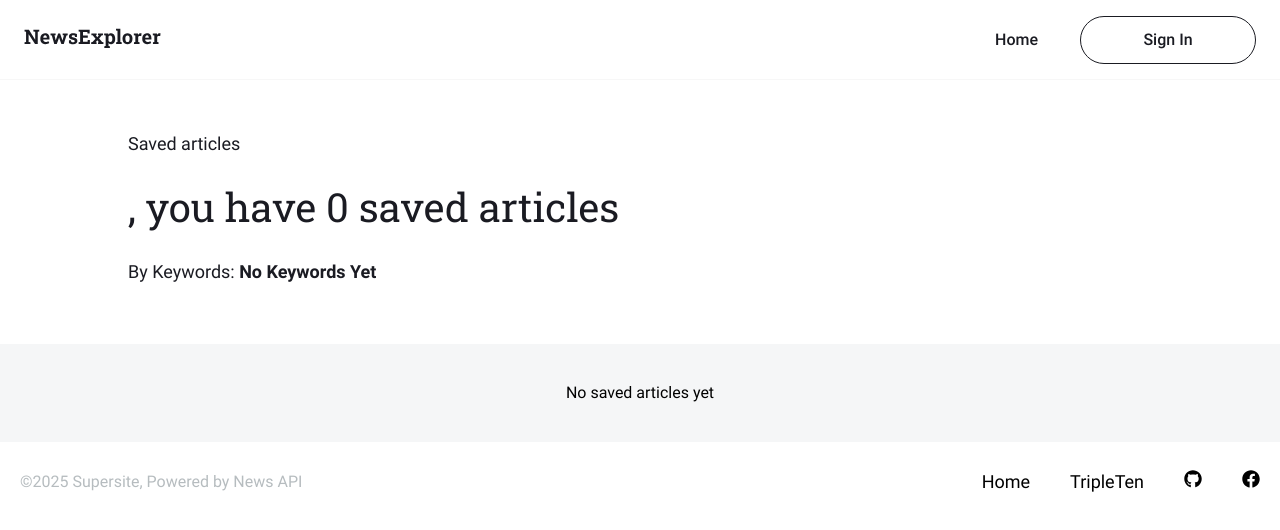
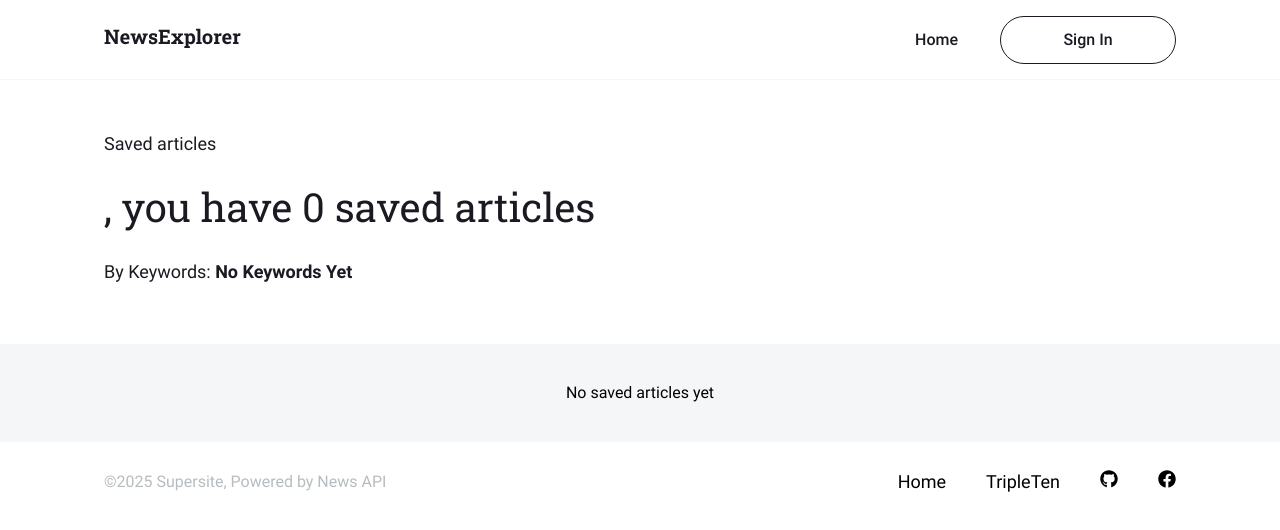
Before and after one commit to RobHatcher/se_final_react, a React (Vite) app: page /#/saved-news in a window 1280 px wide. Shown: the top 530 px of the page. Built offline with nearby package versions, Linux system fonts and the light colour scheme; sample sign-in values are in the browser's storage.

Commit message:
P16 Revisions R3

```diff
--- a/src/components/About/About.css
+++ b/src/components/About/About.css
@@ -1,10 +1,10 @@
 .about {
-  max-width: 1440px;
   min-height: 624px;
   display: flex;
+  justify-content: center;
   align-items: center;
   gap: 56px;
-  padding: 0 40px;
+  padding: 0 104px;
 }
 
 .about__content {
--- a/src/components/Footer/Footer.css
+++ b/src/components/Footer/Footer.css
@@ -1,9 +1,16 @@
+.footer-wrapper {
+  width: 100%;
+  background-color: #fff;
+}
+
 .footer {
+  max-width: 1440px;
+  margin: 0 auto;
   height: 80px;
   display: flex;
   justify-content: space-between;
   align-items: center;
-  padding: 10px 20px;
+  padding: 10px 104px;
 }
 
 .footer__text {
--- a/src/components/Footer/Footer.jsx
+++ b/src/components/Footer/Footer.jsx
@@ -8,7 +8,8 @@ function Footer() {
   const currentYear = new Date().getFullYear();
 
   return (
-    <footer className="footer">
+    <footer className="footer-wrapper">
+      <div className="footer">
         <div className="footer__copyright">
           <p className="footer__text">
             &copy;{currentYear} Supersite, Powered by News API
@@ -43,6 +44,7 @@ function Footer() {
             <FaFacebook />
           </a>
         </div>
+      </div>
     </footer>
   );
 }
--- a/src/components/Header/Header.css
+++ b/src/components/Header/Header.css
@@ -1,3 +1,7 @@
+.header-wrapper {
+  width: 100%;
+}
+
 .header {
   height: 80px;
   position: relative;
@@ -13,7 +17,7 @@
   width: 100%;
   height: 80px;
   margin: 0 auto;
-  padding: 16px 24px;
+  padding: 16px 104px;
   display: flex;
   justify-content: space-between;
   align-items: center;
@@ -22,6 +26,12 @@
 .header__logo {
   width: 117px;
   height: 24px;
+}
+
+@media screen and (max-width: 768px) {
+  .header-content {
+    padding: 20px;
+  }
 }
 
 @media screen and (max-width: 320px) {
--- a/src/components/Header/Header.jsx
+++ b/src/components/Header/Header.jsx
@@ -13,16 +13,21 @@ function Header({
   currentUser,
   onLogoutClick,
   activeModal,
-  onClose
+  onClose,
 }) {
   const logo = theme === "dark" ? darkLogo : lightLogo;
 
   return (
-    <header className="header">
+    <header className="header-wrapper">
+      <div className="header">
         <div className="header-content">
           <div className="header__logo">
             <Link to="/">
-            <img className="header__img" src={logo} alt="News Explorer Logo" />
+              <img
+                className="header__img"
+                src={logo}
+                alt="News Explorer Logo"
+              />
             </Link>
           </div>
           <Navigation
@@ -35,6 +40,7 @@ function Header({
             onClose={onClose}
           />
         </div>
+      </div>
     </header>
   );
 }
--- a/src/components/NewsSection/NewsSection.css
+++ b/src/components/NewsSection/NewsSection.css
@@ -1,22 +1,19 @@
 .news-section {
+  display: flex;
+  flex-direction: column;
+  align-items: center;
   padding: 80px 104px;
   min-height: 282px;
   width: 100%;
   background-color: #f5f6f7;
 }
 
-.news-section__container {
-  display: flex;
-  flex-direction: column;
-}
-
 .news-section__cards {
   display: grid;
   grid-template-columns: repeat(3, 1fr);
   gap: 16px;
-  /* padding: 62px 10%; */
   min-height: 282px;
-  width: 100%;
+  max-width: 1440px;
   background-color: #f5f6f7;
   box-sizing: border-box;
 }
@@ -51,7 +48,8 @@
   font-size: 40px;
   font-weight: 400;
   line-height: 46px;
-  width: 712px;
+  max-width: 712px;
+  max-width: 100%;
   text-align: left;
   letter-spacing: 0px;
   padding-bottom: 32px;
--- a/src/components/SavedNews/SavedNews.css
+++ b/src/components/SavedNews/SavedNews.css
@@ -1,12 +1,22 @@
 .saved-news {
   margin-top: 80px;
   width: 100%;
-  background-color: #f5f6f7;
+  display: flex;
+  flex-direction: column;
+  justify-content: center;
 }
 
 .saved-news__header {
-  padding: 40px 10%;
+  width: 100%;
   background-color: #fff;
+}
+
+.saved-news__header-content {
+  max-width: 1440px;
+  width: 100%;
+  margin: 0 auto;
+  padding: 40px 104px;
+  box-sizing: border-box;
 }
 
 .saved-news__title {
@@ -58,6 +68,10 @@
   text-align: left;
 }
 
+.saved-news__container {
+  background-color: #f5f6f7;
+}
+
 .saved-news__empty {
   padding: 40px;
 }
@@ -66,9 +80,11 @@
   display: grid;
   grid-template-columns: repeat(3, 1fr);
   gap: 16px;
-  padding: 62px 10%;
+  padding: 62px 104px;
   min-height: 282px;
+  max-width: 1440px;
   width: 100%;
+  margin: 0 auto;
   background-color: #f5f6f7;
   box-sizing: border-box;
 }
@@ -77,6 +93,12 @@
 @media screen and (max-width: 1100px) {
   .saved-news__grid {
     padding: 62px 40px;
+  }
+}
+
+@media screen and (max-width: 768px) {
+  .saved-news__header-content {
+    padding: 40px;
   }
 }
 
@@ -97,6 +119,10 @@
 @media screen and (max-width: 320px) {
   .saved-news__header {
     padding: 8px 16px;
+  }
+
+  .saved-news__header-content {
+    padding: 10px;
   }
 
   .saved-news__title {
--- a/src/components/SavedNews/SavedNews.jsx
+++ b/src/components/SavedNews/SavedNews.jsx
@@ -32,6 +32,7 @@ function SavedNews() {
   return (
     <main className="saved-news">
       <div className="saved-news__header">
+        <div className="saved-news__header-content">
           <h1 className="saved-news__title">Saved articles</h1>
           <p className="saved-news__greeting">
             {currentUser?.name}, you have {savedArticles.length} saved articles
@@ -42,6 +43,7 @@ function SavedNews() {
               {keywords.join(", ") || "No keywords yet"}
             </span>
           </p>
+        </div>
       </div>
       <div className="saved-news__container">
         {savedArticles.length === 0 ? (
```
Lines whose indentation alone changed are shown as unchanged.
